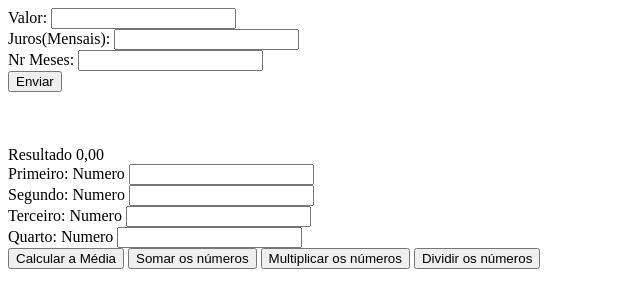
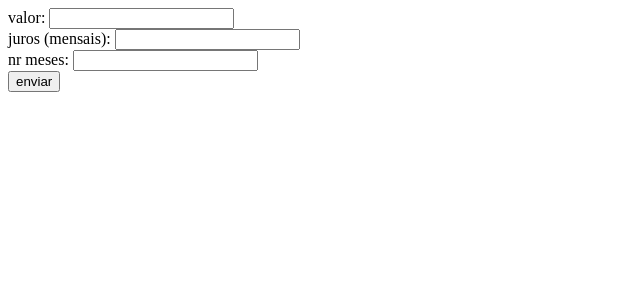
Before and after one commit to damasio22/primeirob_3t, a plain HTML site: page index.html in a window 1280 px wide. Shown: the whole page, without its empty margins (0-640 px from the left). Drawn offline with Linux system fonts and the light colour scheme.

Commit message:
Update index.html

```diff
--- a/index.html
+++ b/index.html
@@ -8,29 +8,13 @@
     <title>Primeiro B</title>
     <script src="estudo.js"></script>
 </head>
-
 <body>
 
-    Valor:   <input id="valor" type="text"><br>
-    Juros(Mensais):   <input id="juros" type="text"><br>
-    Nr Meses:   <input id="meses" type="text"><br>
-     <button onclick="total()">Enviar</button>
-
-<br><br><br><br>
-
-
-<span id="result">  Resultado 0,00</span><br>
-Primeiro: Numero <input id="n1" type="text"><br>
-Segundo: Numero <input id="n2" type="text"><br>
-Terceiro: Numero <input id="n3" type="text"><br>
-Quarto: Numero <input id="n4" type="text"><br>
-
-<button onclick="media()">Calcular a Média</button>
-<button onclick="soma()">Somar os números</button>
-<button onclick="Multiplicar()">Multiplicar os números</button>
-<button onclick="Dividir()">Dividir os números</button>
+   valor: <input id="valor" type="text"><br>
+   juros (mensais): <input id="juros" type="text"><br>
+   nr meses: <input id="meses" type="text"><br>
+   <button onclick="total()">enviar</button>
 
 
 </body>
-
 </html>
```
